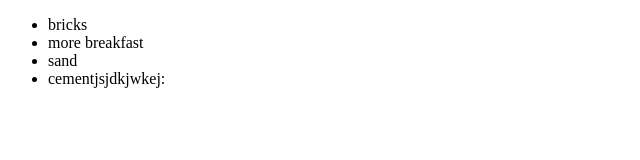
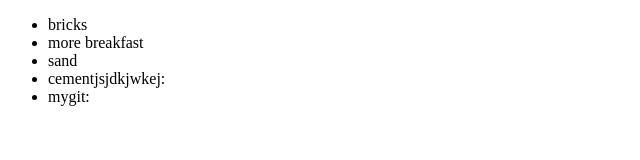
Before and after one commit to esku953/gitTutorial, a plain HTML site: page index.html in a window 1280 px wide. Shown: the full height of the page, 0-640 px from the left. Drawn offline with Linux system fonts and the light colour scheme.

Commit message:
modified html

```diff
--- a/index.html
+++ b/index.html
@@ -10,7 +10,9 @@
 			<li>more breakfast</li>
 			<li>sand</li>
 			<li>cementjsjdkjwkej:</li>
+			<li>mygit:</li>
 		</ul>
+
 	</div>
 </body>
 </html>
```
